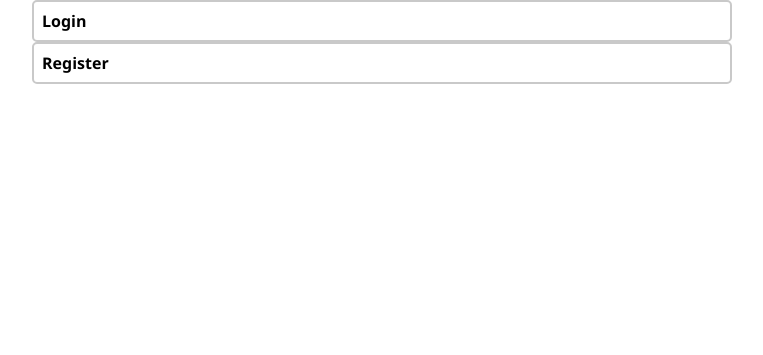
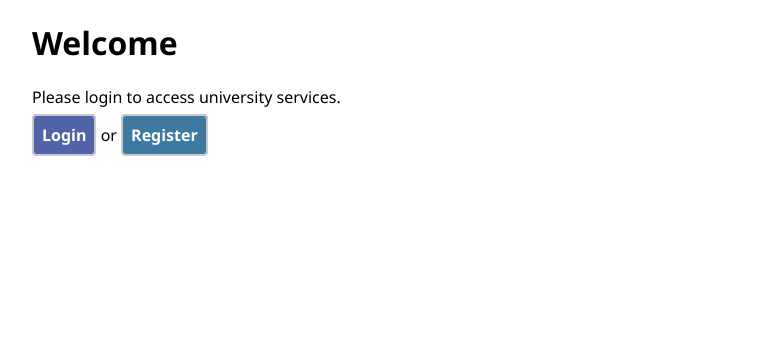
Before and after one commit to asdasdad13/uni-identity-api, a Django app: page / in a window 1280 px wide. Shown: the part 74-429 px from the top of the page, without its empty margins (258-1021 px from the left). Run offline with Django 5.2, Linux system fonts and the light colour scheme.

```diff
--- a/project/core/templates/index.html
+++ b/project/core/templates/index.html
@@ -3,8 +3,15 @@
 {% block title %}University Identity Portal{% endblock %}
 
 {% block content %}
-<div>
-    <div class="btn"><a href="{% url 'core:login' %}">Login</a></div>
-    <div class="btn"><a href="{% url 'core:register' %}">Register</a></div>
+<div class="centred-main">
+    <h1>Welcome</h1>
+    <p>Please login to access university services.</p>
+    <div id="login-buttons">
+        <p>
+            <a class="btn btn-primary" href="{% url 'core:login' %}">Login</a>
+            or
+            <a class="btn btn-secondary" href="{% url 'core:register' %}">Register</a>
+        </p>
+    </div>
 </div>
 {% endblock %}
```
Also changed, not shown: project/core/models.py (+5 -5 lines).
